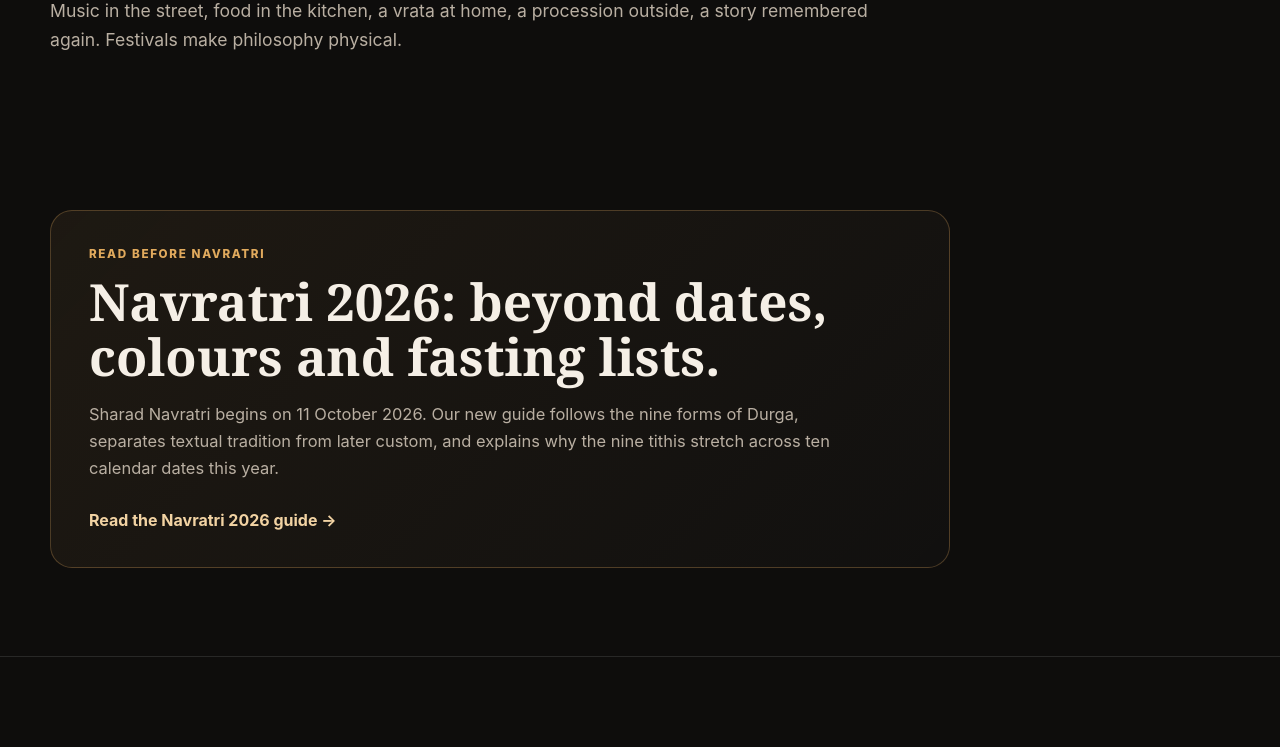
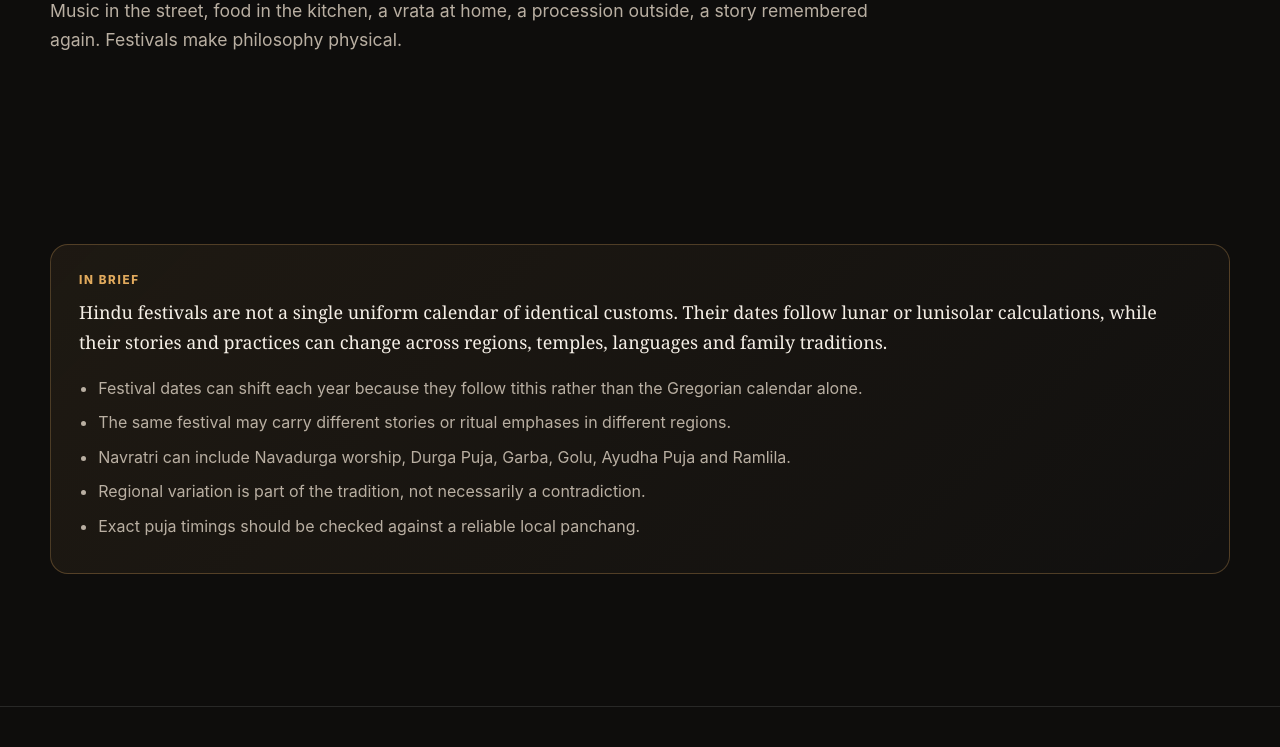
Before and after one commit to impratapsharma/rudranaada, a Next.js app: page /festivals in a window 1280 px wide. Shown: the part 420-1167 px from the top of the page. Built offline with nearby package versions, Linux system fonts and the light colour scheme.

Commit message:
Add AI-search summary and FAQs to festivals hub

```diff
--- a/app/festivals/page.tsx
+++ b/app/festivals/page.tsx
@@ -3,15 +3,21 @@ import Link from 'next/link';
 import {fullSongs} from '@/lib/content';
 import {Breadcrumbs} from '@/components/Breadcrumbs';
 import {MusicCard} from '@/components/MusicCard';
+import {QuickAnswer} from '@/components/QuickAnswer';
+import {FaqSection} from '@/components/FaqSection';
+import {getHubEnhancement} from '@/lib/hub-enhancements';
 
 export const metadata:Metadata={title:'Festivals: Stories, Meaning & Music',description:'Explore Ganesh Chaturthi, Nag Panchami, Dussehra and other Hindu festivals through their stories, regional traditions and RudraNāda music.',alternates:{canonical:'/festivals'},robots:{index:true,follow:true}};
 
 const festivalSlugs=['aaya-re-ganpati','nag-panchami','mahakali'];
 
 export default function Page(){
+  const enhancement=getHubEnhancement('festivals');
   const releases=fullSongs.filter(v=>festivalSlugs.includes(v.slug));
   return <>
     <section className="pageHero"><div className="shell"><Breadcrumbs items={[{label:'Festivals',href:'/festivals'}]}/><div className="eyebrow">Festivals</div><h1>A festival is a story you can walk into.</h1><p>Music in the street, food in the kitchen, a vrata at home, a procession outside, a story remembered again. Festivals make philosophy physical.</p></div></section>
+
+    <section className="section compactSection"><div className="shell"><div className="hubLongform"><QuickAnswer answer={enhancement.quickAnswer} takeaways={enhancement.keyTakeaways}/></div></div></section>
 
     <section className="section"><div className="shell">
       <div className="featuredEssay">
@@ -25,5 +31,7 @@ export default function Page(){
     <section className="section"><div className="shell copyColumns"><div><div className="eyebrow">Why traditions differ</div><h2>The same festival can carry a different memory in the next state, town or family.</h2></div><div className="sectionCopy"><p>Hindu festivals are not a single uniform calendar of identical practices. Regional history, temple traditions, local deities, family customs and different retellings can change what is emphasized and how it is celebrated.</p><p>Our festival guides will keep that diversity visible. We will distinguish a textual story from a regional custom instead of pretending one explanation covers everyone.</p></div></div></section>
 
     <section className="section"><div className="shell"><div className="sectionHead"><div><div className="eyebrow">From the music</div><h2>Three festivals, three very different moods.</h2></div><p>Ganpati arrives with drums. Nag Panchami can become a quiet prayer for protection. Dussehra can be heard through the fierce presence of Mahakali.</p></div><div className="grid3">{releases.map(v=><MusicCard entry={v} key={v.videoId}/>)}</div></div></section>
+
+    <section className="section"><div className="shell"><div className="hubLongform"><FaqSection items={enhancement.faq}/></div></div></section>
   </>
 }
```
